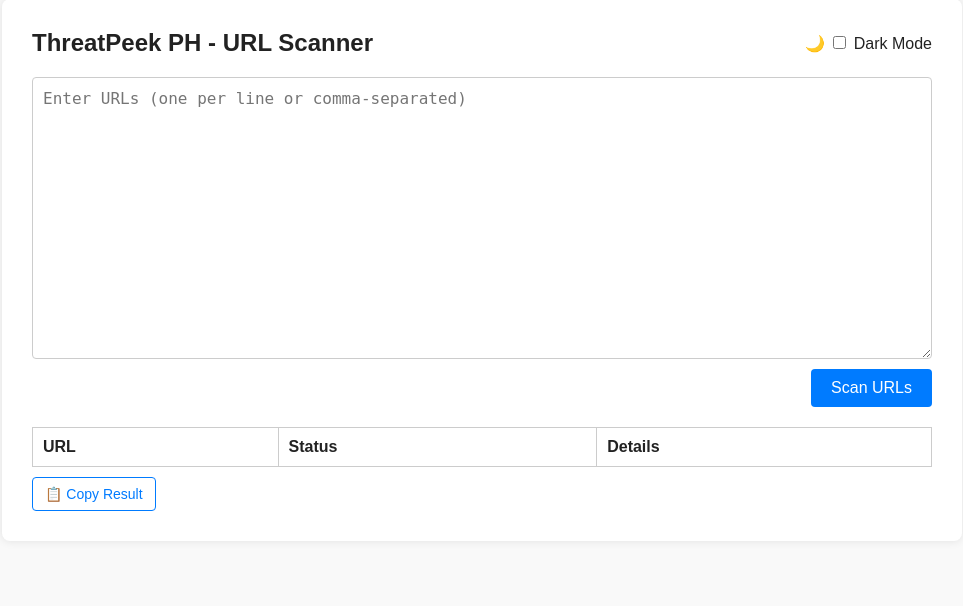
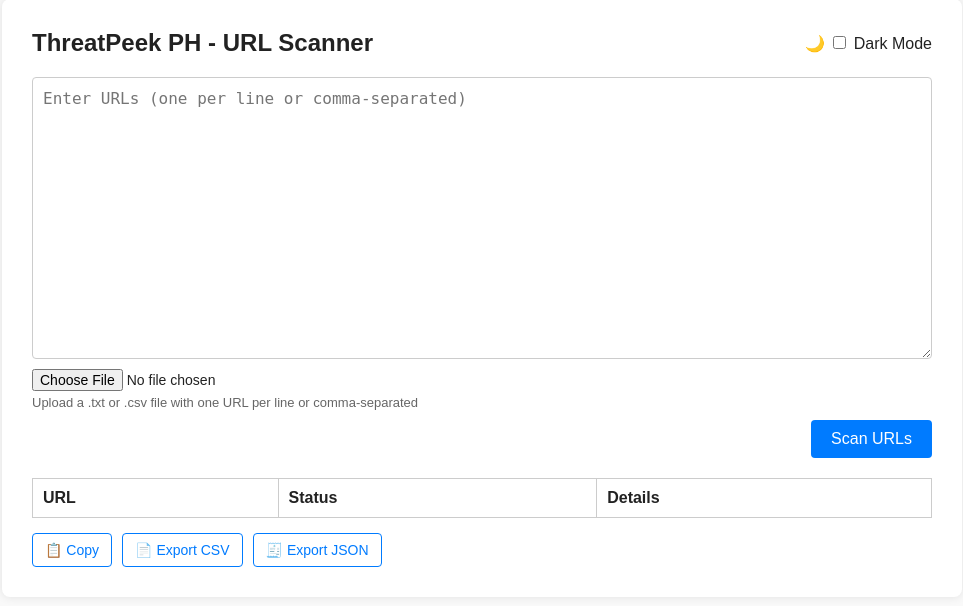
Before and after one commit to threatpeek/threatpeek, a FastAPI app: page /dashboard in a window 1280 px wide. Shown: the part 51-657 px from the top of the page, without its empty margins (158-1121 px from the left). Run offline with FastAPI, Linux system fonts and the light colour scheme; lists and menus that the app fills with data are empty.

Commit message:
Added loader, VT validation, Upload file

```diff
--- a/routes/scan.py
+++ b/routes/scan.py
@@ -1,26 +1,22 @@
 from fastapi import APIRouter
-from urllib.parse import urlparse, quote
+from urllib.parse import urlparse
 import re
 import httpx
 import socket
 import os
 from dotenv import load_dotenv
 from typing import List
+import base64
+
 from models.scan_models import URLScanRequest, URLScanResponse
 from logger import logger, log_request
 from utils.ssl_check import async_ssl_check
 from utils.analysis_helpers import is_high_entropy
-import base64
 
 router = APIRouter()
 load_dotenv()
 
-BLACKLISTED_DOMAINS = [
-    "badguy.com",
-    "malicious-site.net",
-    "phishy.io"
-]
-
+BLACKLISTED_DOMAINS = ["badguy.com", "malicious-site.net", "phishy.io"]
 HEADERS = {
     "User-Agent": "Mozilla/5.0 (Windows NT 10.0; Win64; x64) "
                   "AppleWebKit/537.36 (KHTML, like Gecko) "
@@ -34,95 +30,62 @@ VT_BASE_URL = "https://www.virustotal.com/api/v3/urls"
 async def query_virustotal(url: str) -> tuple[str, str, dict]:
     try:
         async with httpx.AsyncClient() as client:
-            headers = {
-                "x-apikey": VT_API_KEY
+            headers = {"x-apikey": VT_API_KEY}
+
+            # Step 1: Submit URL
+            post_resp = await client.post(VT_BASE_URL, headers=headers, data={"url": url})
+            if post_resp.status_code != 200:
+                return "suspicious", f"VT POST failed: {post_resp.status_code}", {}
+
+            # Step 2: Encode & request report
+            b64_url = base64.urlsafe_b64encode(url.encode()).decode().rstrip("=")
+            get_resp = await client.get(f"{VT_BASE_URL}/{b64_url}", headers=headers)
+            if get_resp.status_code != 200:
+                return "suspicious", f"VT GET failed: {get_resp.status_code}", {}
+
+            data = get_resp.json()
+            stats = data["data"]["attributes"]["last_analysis_stats"]
+            vendors = {
+                vendor: res["category"]
+                for vendor, res in data["data"]["attributes"]["last_analysis_results"].items()
             }
 
-            # Step 1: Submit URL to VT (optional, but good for new URLs)
-            post_resp = await client.post(
-                VT_BASE_URL,
-                headers=headers,
-                data={"url": url}
-            )
+            malicious = stats.get("malicious", 0)
+            suspicious = stats.get("suspicious", 0)
 
-            if post_resp.status_code != 200:
-                return "suspicious", f"VirusTotal POST failed: {post_resp.status_code}", {}
-
-            # Step 2: Encode the URL for GET request
-            url_bytes = url.encode("utf-8")
-            b64_url = base64.urlsafe_b64encode(url_bytes).decode("utf-8").rstrip("=")
-
-            # Step 3: Get the scan result using the encoded URL
-            get_resp = await client.get(f"{VT_BASE_URL}/{b64_url}", headers=headers)
-
-            if get_resp.status_code != 200:
-                return "suspicious", f"VirusTotal GET failed: {get_resp.status_code}", {}
-
-            result = get_resp.json()
-            stats = result["data"]["attributes"]["last_analysis_stats"]
-            vendor_results = result["data"]["attributes"]["last_analysis_results"]
-
-
-
-            malicious_count = stats.get("malicious", 0)
-            suspicious_count = stats.get("suspicious", 0)
-
-            if malicious_count > 0:
-                status = "malicious"
-                detail = f"VirusTotal flagged as malicious by {malicious_count} engines."
-            elif suspicious_count > 0:
-                status = "suspicious"
-                detail = f"VirusTotal flagged as suspicious by {suspicious_count} engines."
+            if malicious > 0:
+                return "malicious", f"Flagged as malicious by {malicious} VT engines.", vendors
+            elif suspicious > 0:
+                return "suspicious", f"Flagged as suspicious by {suspicious} VT engines.", vendors
             else:
-                status = "clean"
-                detail = "VirusTotal scan found no threats."
-
-            # Collect vendor verdicts
-            vendors = {vendor: res["category"] for vendor, res in vendor_results.items()}
-            logger.info(f"VENDORS: {vendors}")
-            return status, detail, vendors
+                return "clean", "No threats found by VirusTotal.", vendors
 
     except Exception as e:
-        return "suspicious", f"VirusTotal query failed: {e}", {}
+        return "suspicious", f"VT query error: {e}", {}
 
 
 async def enhanced_threat_analysis(url: str) -> tuple[str, str]:
-    """Custom analysis using HTTP response, headers, blacklist, etc."""
     try:
         async with httpx.AsyncClient(timeout=5.0, headers=HEADERS, follow_redirects=True) as client:
-            response = await client.get(url)
-            final_url = str(response.url)
-            parsed = urlparse(final_url)
-            domain = parsed.netloc.lower()
-            path = parsed.path.lower()
-
-        logger.info(f"Resolved final URL: {final_url}")
+            resp = await client.get(url)
+            parsed = urlparse(str(resp.url))
+            domain, path = parsed.netloc.lower(), parsed.path.lower()
 
         if domain in BLACKLISTED_DOMAINS:
-            return "malicious", f"Domain `{domain}` is on the threat blacklist."
+            return "malicious", f"Domain `{domain}` is blacklisted."
+        if parsed.scheme not in ("http", "https"):
+            return "invalid", f"Unsupported scheme: {parsed.scheme}"
+        if re.search(r"(<script>|</script>|%3Cscript%3E|%3C%2Fscript%3E)", path, re.IGNORECASE):
+            return "suspicious", "Possible XSS payload."
+        if len(path) > 100:
+            return "suspicious", "URL path too long — suspicious."
 
-        if parsed.scheme not in ("http", "https"):
-            return "invalid", f"Unsupported URL scheme: {parsed.scheme}"
-
-        if re.search(r"(<script>|</script>|%3Cscript%3E|%3C%2Fscript%3E)", path, re.IGNORECASE):
-            return "suspicious", "URL path includes potential XSS payload."
-
-        if len(path) > 100:
-            return "suspicious", "URL path is unusually long — possible obfuscation."
-
-        code = response.status_code
+        code = resp.status_code
         if code in (200, 301, 302, 307, 308):
-            return "clean", f"Responded with status {code} — normal behavior."
-        elif code == 403:
-            return "suspicious", "Returned 403 Forbidden — possibly a trap or restricted."
-        elif code == 404:
-            return "suspicious", "Returned 404 Not Found — possibly phishing."
-        elif code in (401, 407):
-            return "suspicious", f"Returned auth error {code}"
-        elif 500 <= code < 600:
-            return "suspicious", f"Server error {code}"
-        else:
-            return "suspicious", f"Unexpected status code {code}"
+            return "clean", f"Responded with {code} — normal behavior."
+        elif code in (403, 404, 401, 407) or (500 <= code < 600):
+            return "suspicious", f"Returned error status: {code}"
+        return "suspicious", f"Unexpected status code: {code}"
 
     except httpx.RequestError as e:
         return "suspicious", f"Request error: {e}"
@@ -134,67 +97,39 @@ async def scan_urls(request: URLScanRequest):
 
     for url in request.urls:
         url = url.strip()
-        if not url.startswith("http://") and not url.startswith("https://"):
+        if not url.startswith("http"):
             url = "https://" + url
-
         parsed = urlparse(url)
         domain = parsed.netloc.lower()
         path = parsed.path.lower()
 
-        # Validate domain before DNS resolution
         if not domain or domain.startswith('.') or domain.endswith('.'):
-            results.append(URLScanResponse(
-                url=url,
-                status="invalid",
-                details="Invalid or empty domain in URL"
-            ))
+            results.append(URLScanResponse(url=url, status="invalid", details="Invalid domain"))
             continue
 
-        # Step 1: DNS resolution
         try:
             socket.gethostbyname(domain)
         except socket.gaierror:
-            results.append(URLScanResponse(
-                url=url,
-                status="invalid",
-                details=f"DNS resolution failed for {domain}"
-            ))
+            results.append(URLScanResponse(url=url, status="invalid", details="DNS resolution failed"))
             continue
 
-        # Step 2: SSL check
-        ssl_ok, ssl_details = await async_ssl_check(domain)
+        ssl_ok, ssl_issues = await async_ssl_check(domain)
         if not ssl_ok:
-            results.append(URLScanResponse(
-                url=url,
-                status="suspicious",
-                details="SSL issue: " + " | ".join(ssl_details)
-            ))
+            results.append(URLScanResponse(url=url, status="suspicious", details="SSL: " + " | ".join(ssl_issues)))
             continue
 
-        # Step 3: High-entropy check
         if is_high_entropy(path):
-            results.append(URLScanResponse(
-                url=url,
-                status="suspicious",
-                details="High entropy in URL path — possible obfuscation."
-            ))
+            results.append(URLScanResponse(url=url, status="suspicious", details="High entropy in path"))
             continue
 
-        # Step 4: VirusTotal threat intelligence
-        vt_status, vt_detail, vt_vendors = await query_virustotal(url)
-        if vt_status in ["malicious", "suspicious"]:
-            log_request(url, vt_status, vt_detail)
-            results.append(URLScanResponse(
-                url=url,
-                status=vt_status,
-                details=vt_detail,
-                vendors=vt_vendors  # Return vendor verdicts to frontend
-            ))
-            continue
+        vt_status, vt_detail, vendors = await query_virustotal(url)
+        # Always trust VirusTotal verdicts
+        log_request(url, vt_status, vt_detail)
+        results.append(URLScanResponse(url=url, status=vt_status, details=vt_detail, vendors=vendors))
+        continue
 
-        # Step 5: Local enhanced analysis
-        status, detail = await enhanced_threat_analysis(url)
-        log_request(url, status, detail)
-        results.append(URLScanResponse(url=url, status=status, details=detail))
+        local_status, local_detail = await enhanced_threat_analysis(url)
+        log_request(url, local_status, local_detail)
+        results.append(URLScanResponse(url=url, status=local_status, details=local_detail))
 
     return results
--- a/static/style.css
+++ b/static/style.css
@@ -49,6 +51,16 @@ body {
   height: 260px;
   overflow-y: scroll;
   line-height: 1.4;
+}
+
+#scanControls input[type="file"] {
+  font-size: 14px;
+}
+
+#scanControls small {
+  color: #666;
+  font-size: 13px;
+  margin-top: -6px;
 }
 
 #scanControls button {
@@ -106,8 +152,16 @@ body {
 .status.red { color: red; }
 .status.gray { color: gray; }
 
-#copyBtn {
-  margin-top: 10px;
+/* Export Buttons */
+#exportControls {
+  margin-top: 15px;
+  display: flex;
+  gap: 10px;
+}
+
+#copyBtn,
+#exportCsvBtn,
+#exportJsonBtn {
   padding: 8px 12px;
   font-size: 14px;
   border-radius: 4px;
--- a/templates/threatpeek_frontend.html
+++ b/templates/threatpeek_frontend.html
@@ -4,6 +4,26 @@
   <meta charset="UTF-8" />
   <title>ThreatPeek PH - URL Scanner</title>
   <link rel="stylesheet" href="/static/style.css" />
+  <style>
+    .vendor-toggle {
+      margin-top: 4px;
+      cursor: pointer;
+      color: #007BFF;
+      background: none;
+      border: none;
+      font-size: 0.9em;
+      padding: 0;
+    }
+
+    .vendor-list {
+      display: none;
+      margin-top: 5px;
+    }
+
+    .vendor-list.active {
+      display: block;
+    }
+  </style>
 </head>
 <body>
   <div id="container">
@@ -16,10 +36,15 @@
 
     <div id="scanControls">
       <textarea id="urlInput" placeholder="Enter URLs (one per line or comma-separated)"></textarea>
+      <input type="file" id="urlFileInput" accept=".txt,.csv" />
+      <small>Upload a .txt or .csv file with one URL per line or comma-separated</small>
       <button onclick="scanUrl()">Scan URLs</button>
     </div>
 
-    <div id="loader">🔍 Scanning...</div>
+  <div id="loader" class="loader-container">
+  <div class="spinner"></div>
+  <p>Scanning URLs... Please wait</p>
+</div>
 
     <div id="resultTableWrapper">
       <table id="resultTable">
@@ -34,7 +59,11 @@
       </table>
     </div>
 
-    <button id="copyBtn">📋 Copy Result</button>
+    <div id="exportControls">
+      <button id="copyBtn">📋 Copy</button>
+      <button id="exportCsvBtn">📄 Export CSV</button>
+      <button id="exportJsonBtn">🧾 Export JSON</button>
+    </div>
   </div>
 
   <script>
@@ -77,12 +106,16 @@
       }[result.status.toLowerCase()] || "";
 
       let vendorsHtml = "";
-  if (result.vendors && Object.keys(result.vendors).length > 0) {
-    vendorsHtml = '<br><b>VirusTotal Vendors:</b><ul style="margin:0">';
-    for (const [vendor, verdict] of Object.entries(result.vendors)) {
-      vendorsHtml += `<li>${vendor}: ${verdict}</li>`;
-    }
-    vendorsHtml += "</ul>";
+      if ((result.status === "malicious" || result.status === "suspicious") &&
+          result.vendors && Object.keys(result.vendors).length > 0) {
+        vendorsHtml += `
+          <details>
+            <summary>🧪 Show Vendor Details</summary>
+            <ul style="margin: 0;">
+              ${Object.entries(result.vendors).map(([v, d]) => `<li>${v}: ${d}</li>`).join("")}
+            </ul>
+          </details>
+        `;
       }
 
       const row = document.createElement("tr");
@@ -93,6 +126,8 @@
       `;
       tbody.appendChild(row);
     });
+
+    window.latestScanResults = data; // Save to global for export
 
   } catch (error) {
     loader.style.display = "none";
@@ -109,13 +144,53 @@
   let output = "";
   rows.forEach(row => {
     const cells = row.querySelectorAll("td");
-        const line = Array.from(cells).map(cell => cell.innerText).join(" | ");
+    const line = Array.from(cells).map(cell => cell.innerText.trim()).join(" | ");
     output += line + "\n";
   });
 
   navigator.clipboard.writeText(output)
     .then(() => alert("Scan results copied to clipboard!"))
     .catch(err => alert("Copy failed: " + err));
+});
+
+document.getElementById("exportCsvBtn").addEventListener("click", () => {
+  if (!window.latestScanResults || !window.latestScanResults.length) {
+    return alert("No scan results to export.");
+  }
+
+  const rows = [
+    ["URL", "Status", "Details"]
+  ];
+
+  window.latestScanResults.forEach(result => {
+    let details = result.details || "";
+    if (result.vendors) {
+      const vendorLines = Object.entries(result.vendors)
+        .map(([vendor, verdict]) => `${vendor}: ${verdict}`)
+        .join("; ");
+      details += ` | Vendors: ${vendorLines}`;
+    }
+    rows.push([result.url, result.status, details]);
+  });
+
+  const csvContent = rows.map(r => r.map(field => `"${field.replace(/"/g, '""')}"`).join(",")).join("\n");
+  const blob = new Blob([csvContent], { type: "text/csv;charset=utf-8;" });
+  const link = document.createElement("a");
+  link.href = URL.createObjectURL(blob);
+  link.download = "threatpeek_results.csv";
+  link.click();
+});
+
+document.getElementById("exportJsonBtn").addEventListener("click", () => {
+  if (!window.latestScanResults || !window.latestScanResults.length) {
+    return alert("No scan results to export.");
+  }
+
+  const blob = new Blob([JSON.stringify(window.latestScanResults, null, 2)], { type: "application/json" });
+  const link = document.createElement("a");
+  link.href = URL.createObjectURL(blob);
+  link.download = "threatpeek_results.json";
+  link.click();
 });
 
 document.getElementById("urlInput").addEventListener("keydown", function (event) {
```
Also changed, not shown: other parts of static/style.css (+64 -8 lines). Lines whose indentation alone changed are shown as unchanged.
